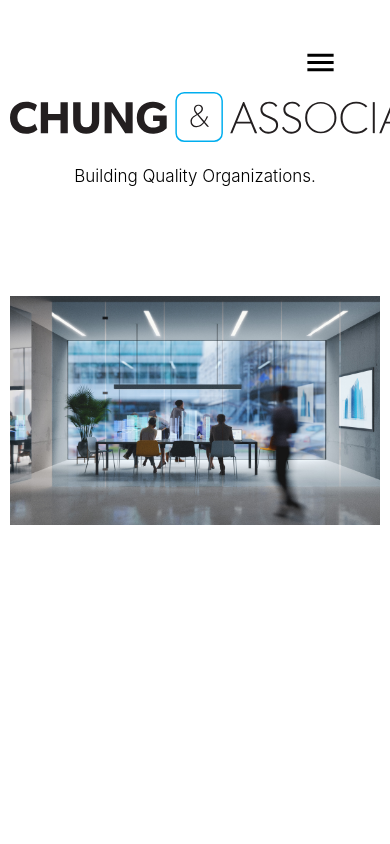
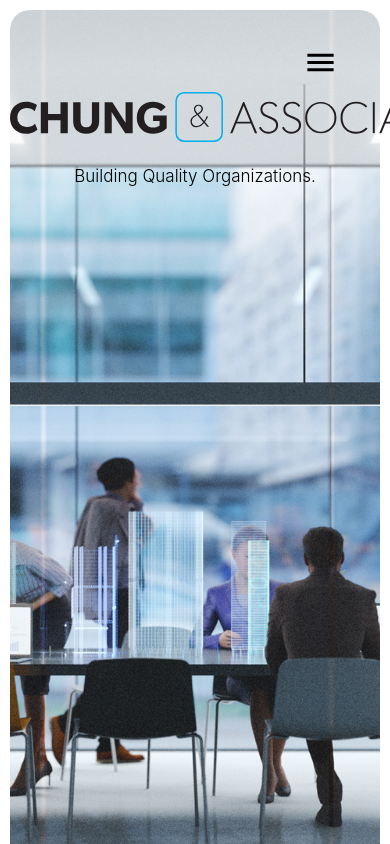
Before and after one commit to IsaacVon/ChungAndAssociates.com, a React (Create React App) app: page /services in a window 390 px wide. Shown: the top 844 px of the page. Built offline with nearby package versions, Linux system fonts and the light colour scheme.

Commit message:
responsive css added

```diff
--- a/src/App.css
+++ b/src/App.css
@@ -287,13 +287,19 @@
 
 /* Desktop Services */
 
+.backgroundGradient {
+  background-color: blue;
+  background: linear-gradient(180deg, rgba(255, 255, 255, 0.7) 17.71%, rgba(255, 255, 255, 0) 100%);
+  height: 347px;
+}
+
 .serviceBackground {
   position: relative;
   background-image: url(./images/3.jpg);
-  background-size: 110%;
+  background-size: 2000px;
   background-repeat: no-repeat;
   background-position: center;
-  height: 800px;
+  height: 1000px;
   margin: 10px;
   border-radius: 20px;
   -webkit-border-radius: 20px;
--- a/src/components/desktop/services/ServiceMain.jsx
+++ b/src/components/desktop/services/ServiceMain.jsx
@@ -9,6 +9,7 @@ export default function ServiceMain() {
   return (
     <>
       <div className="serviceBackground">
+      <div className="backgroundGradient">
         <NavBar />
         <div className="serviceLogoContainer">
           <img className="logo2" src={logo} alt="Logo" />
@@ -37,6 +38,7 @@ export default function ServiceMain() {
           </ul>
         </div>
       </div>
+      </div>
     </>
   );
 }
```
